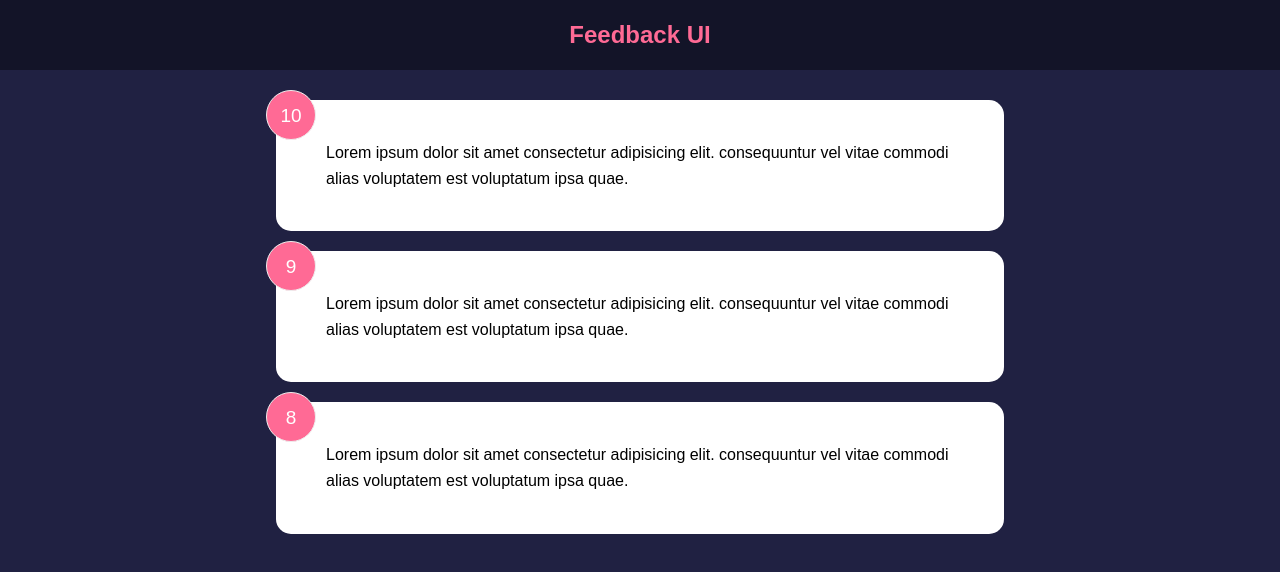
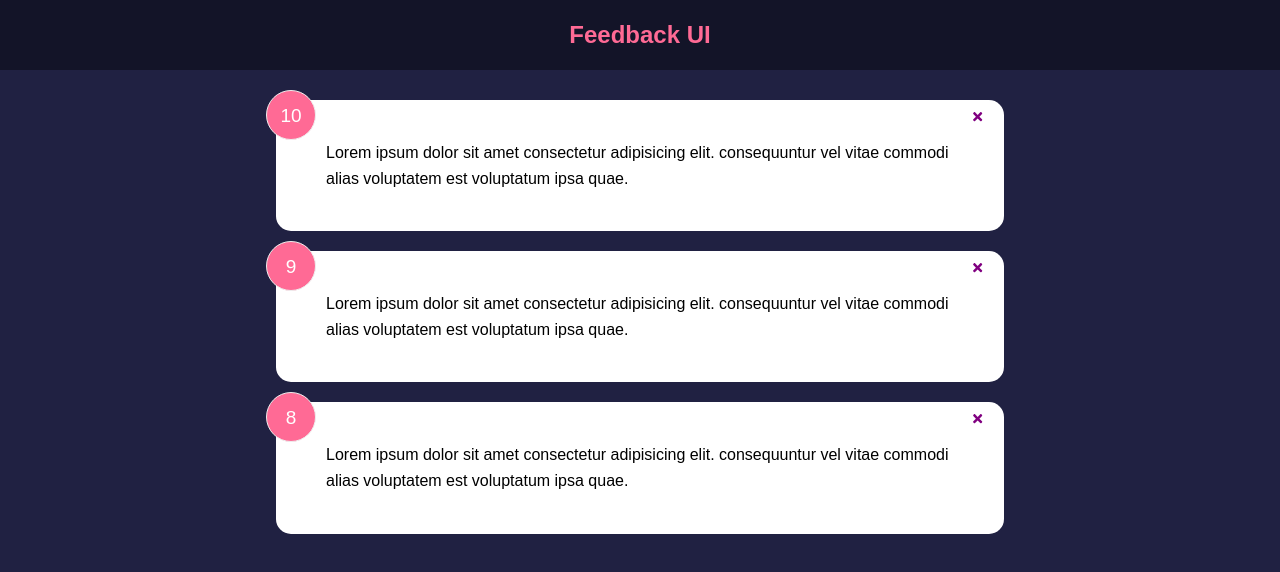
Before and after one commit to Josh-Alhassan/React-from-to-back, a React (Create React App) app in the folder feedbackapp/: page / in a window 1280 px wide. Shown: the top 572 px of the page. Built offline with nearby package versions, Linux system fonts and the light colour scheme.

Commit message:
events and props drill

```diff
--- a/feedbackapp/package.json
+++ b/feedbackapp/package.json
@@ -8,6 +8,7 @@
     "@testing-library/user-event": "^13.5.0",
     "react": "^18.2.0",
     "react-dom": "^18.2.0",
+    "react-icons": "^4.4.0",
     "react-scripts": "5.0.1",
     "web-vitals": "^2.1.4"
   },
--- a/feedbackapp/src/App.js
+++ b/feedbackapp/src/App.js
@@ -2,14 +2,21 @@
 import Header from './component/Header';
 import FeedbackList from './component/FeedbackList';
 import FeedbackData from './data/FeedbackData';
+import { icons } from 'react-icons/lib';
 
 function App() {
-  const [feedback, setFeedback] = useState(FeedbackData)
+  const [feedback, setFeedback] = useState(FeedbackData);
+
+  const deleteFeedBack = (id) => {
+    if(window.confirm('Are you sure you want to delete?')) {
+      setFeedback(feedback.filter((item) => item.id !==id))
+    }
+  }
   return (
     <>
       <Header />
       <div className="container">
-        <FeedbackList feedback={feedback} />
+        <FeedbackList feedback={feedback} handleDelete = {deleteFeedBack} />
       </div>
     </>
   );
--- a/feedbackapp/src/component/FeedbackItem.jsx
+++ b/feedbackapp/src/component/FeedbackItem.jsx
@@ -1,11 +1,15 @@
 import React from 'react';
+import {FaTimes} from 'react-icons/fa'
 import PropTypes from 'prop-types';
 import Card from './shared/Card';
 
-function FeedbackItem({item}) {
+function FeedbackItem({item, handleDelete}) {
   return (
     <Card>
         <div className='num-display'>{item.rating}</div>
+        <button onClick={() => handleDelete(item.id)} className="close">
+          <FaTimes color="purple" />
+        </button>
         <div className="text-display">{item.text}</div>
     </Card>
   )
--- a/feedbackapp/src/component/FeedbackList.jsx
+++ b/feedbackapp/src/component/FeedbackList.jsx
@@ -3,7 +3,7 @@
 import Card from './shared/Card';
 import PropTypes from 'prop-types';
 
-function FeedbackList({feedback}) {
+function FeedbackList({feedback, handleDelete}) {
     if (!feedback || feedback.length === 0) {
         return <p>No Feedback yet</p>
     }
@@ -11,7 +11,7 @@
     return (
     <div className="feedback-list">
         {feedback.map((item) => (
-            <FeedbackItem key={item.id} item = {item} />
+            <FeedbackItem key={item.id} item = {item} handleDelete = {handleDelete} />
         ))}
     </div>
   )
```
Also changed, not shown: 1 other file (tests, documents, lock files or other folders).
